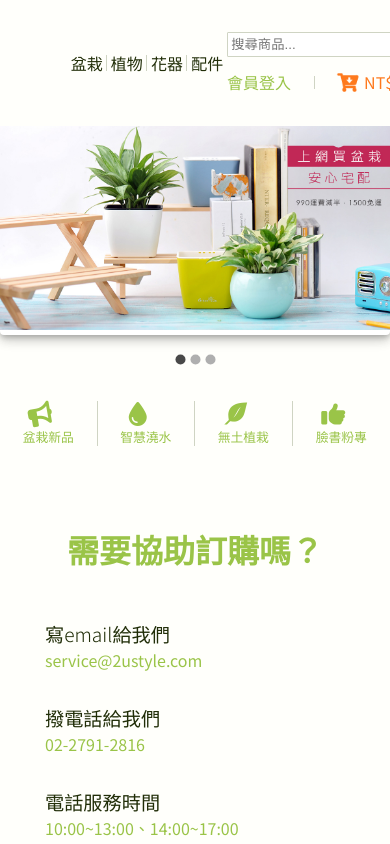
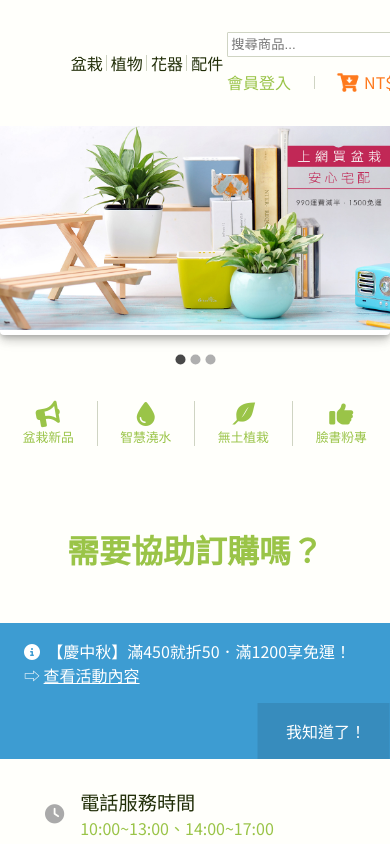
Before and after one commit to RediChen/web_remake_2Ustyle, a React (Create React App) app: page / in a window 390 px wide. Shown: the top 844 px of the page. Built offline with nearby package versions, Linux system fonts and the light colour scheme.

Commit message:
累積性進度

```diff
--- a/src/style/style.css
+++ b/src/style/style.css
@@ -284,6 +284,7 @@ note: 須留意有些介面縱使在移動裝置
   margin-top: 2rem;
   width: 100%;
   background-color: #ddd;
+  color: #666;
   text-align: center;
   line-height: 4;
 }
@@ -295,6 +296,7 @@ note: 須留意有些介面縱使在移動裝置
 }
 
 #footer-copyright a {
+  color: #666;
   border: 1px solid transparent;
   -webkit-transition: border-color 0.5s;
   transition: border-color 0.5s;
@@ -311,12 +313,16 @@ note: 須留意有些介面縱使在移動裝置
   background-color: #3d9cd2;
 }
 
-@media screen and (min-width: 768px) {
+#info-box * {
+  color: #fff;
+}
+
+@media screen and (min-width: 576px) {
   #info-box {
+    bottom: 0;
     display: -webkit-box;
     display: -ms-flexbox;
     display: flex;
-    bottom: 0;
   }
   #info-box p {
     -webkit-box-flex: 1;
@@ -325,31 +331,37 @@ note: 須留意有些介面縱使在移動裝置
   }
 }
 
-@media screen and (max-width: 991.98px) {
+@media screen and (max-width: 767.98px) {
   #info-box {
+    bottom: 10%;
     display: block;
   }
 }
 
 #info-box p {
   padding: 1rem 1.5rem;
-  color: #fff;
 }
 
 #info-box p i::before {
   content: "\f05a";
 }
 
-#info-box a {
-  color: #fff;
-}
-
 #info-box button {
   background-color: #378cbd;
   padding: 1rem 1.5rem;
   border: none;
-  color: #fff;
   font-size: 1rem;
+  cursor: pointer;
+}
+
+@media screen and (max-width: 767.98px) {
+  #info-box button {
+    position: relative;
+    left: 100%;
+    bottom: 0;
+    -webkit-transform: translateX(-100%);
+            transform: translateX(-100%);
+  }
 }
 
 @media screen and (min-width: 768px) {
@@ -379,8 +391,6 @@ note: 須留意有些介面縱使在移動裝置
 #home-nav {
   width: 100%;
   margin: 2rem 0;
-  -ms-flex-pack: distribute;
-      justify-content: space-around;
 }
 
 #home-nav li {
@@ -390,29 +400,40 @@ note: 須留意有些介面縱使在移動裝置
 
 @media screen and (min-width: 768px) {
   #home-nav li {
+    font-size: 1.2rem;
+    font-weight: 500;
     -webkit-box-orient: horizontal;
     -webkit-box-direction: normal;
         -ms-flex-direction: row;
             flex-direction: row;
-    font-size: 1.2rem;
-    font-weight: 500;
   }
 }
 
 @media screen and (max-width: 991.98px) {
   #home-nav li {
+    font-size: 0.8rem;
+    font-weight: 500;
     -webkit-box-orient: vertical;
     -webkit-box-direction: normal;
         -ms-flex-direction: column;
             flex-direction: column;
-    font-size: 0.8rem;
-    font-weight: 500;
   }
 }
 
 #home-nav li i::before {
-  margin-right: 1rem;
   font-size: 1.5rem;
+}
+
+@media screen and (min-width: 768px) {
+  #home-nav li i::before {
+    margin-right: 1rem;
+  }
+}
+
+@media screen and (max-width: 991.98px) {
+  #home-nav li i::before {
+    margin-right: 0;
+  }
 }
 
 #home-nav li:nth-child(1) > i::before {
@@ -497,12 +518,38 @@ note: 須留意有些介面縱使在移動裝置
   }
 }
 
-.home-contact-card img {
-  margin-right: 1rem;
+.home-contact-card div > *:last-child {
+  color: #9ac448;
 }
 
-.home-contact-card div > *:last-child {
+.home-contact-card i {
+  margin-right: 1rem;
+  font-size: 1.2rem;
+  color: #aaa;
+}
+
+.home-contact-card:nth-child(1) > i::before {
+  content: "\f0e0";
+}
+
+.home-contact-card:nth-child(2) > i::before {
+  content: "\f879";
+}
+
+.home-contact-card:nth-child(3) > i::before {
+  content: "\f017";
+}
+
+#home-page .Carousel-root-1 {
+  overflow: visible;
+}
+
+#home-page .Carousel-indicator-3:hover {
   color: #9ac448;
+}
+
+#home-page .Carousel-active-5 {
+  color: #212e08;
 }
 
 /*
@@ -735,7 +782,7 @@ body {
   border-right: 1px solid #cfd4c3;
 }
 
-.font-awesome-solid, #nav-tool form button i::before, #info-box p i::before, #info-box button i::before, #home-nav li i::before {
+.font-awesome-solid, #nav-tool form button i::before, #info-box p i::before, #info-box button i::before, #home-nav li i::before, .home-contact-card i {
   display: inline-block;
   font-style: normal;
   font-variant: normal;
--- a/src/style/style.sass
+++ b/src/style/style.sass
@@ -5,6 +5,7 @@
 @import "../00_layout/sass/_footer"
 @import "../00_layout/sass/_infoBox"
 @import "../01_homePage/sass/_homePage"
+@import "../01_homePage/sass/_homeCarousel"
 @import "../04_disclaimer/_disclaimer"
 @import "../10_prod/_layoutProd"
 
```
